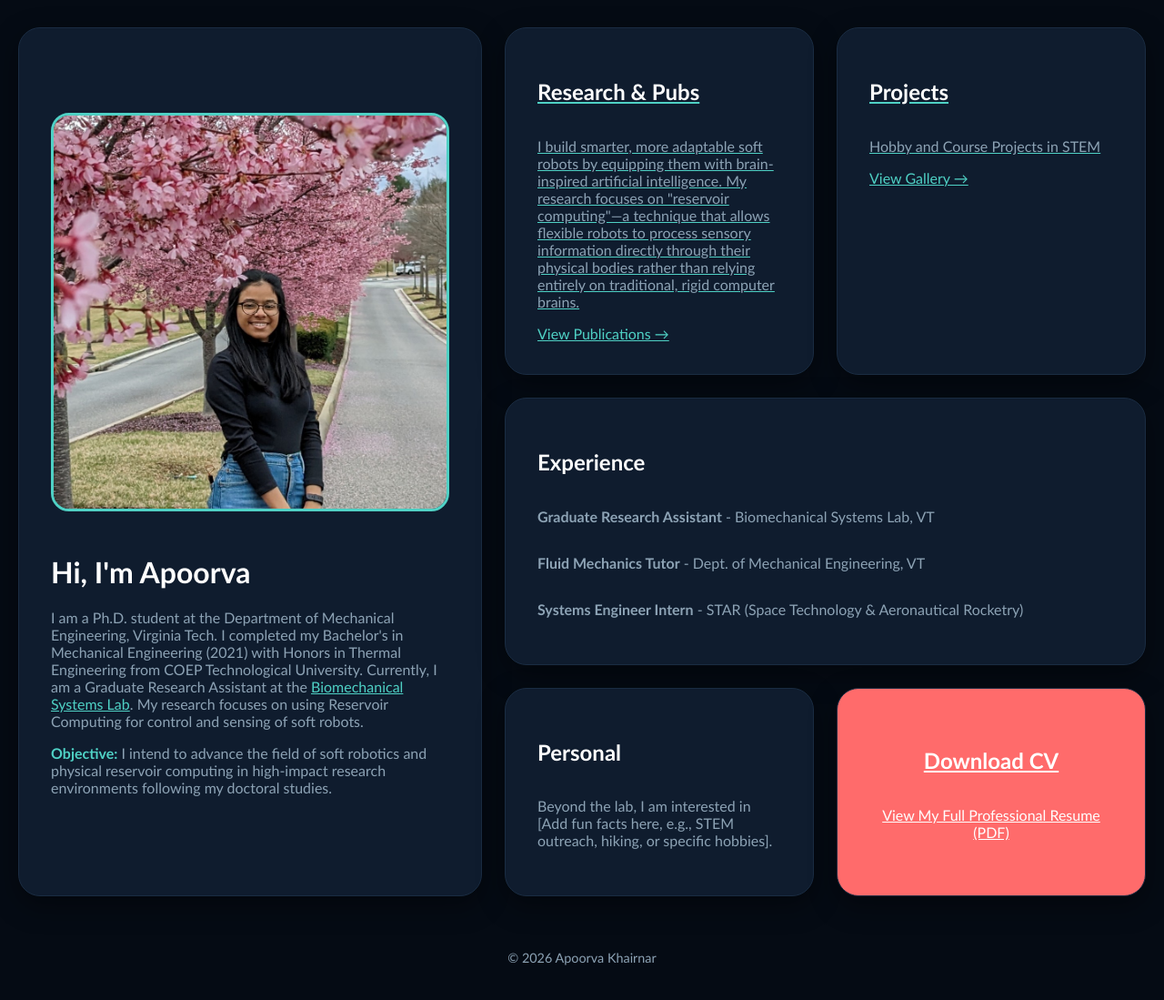
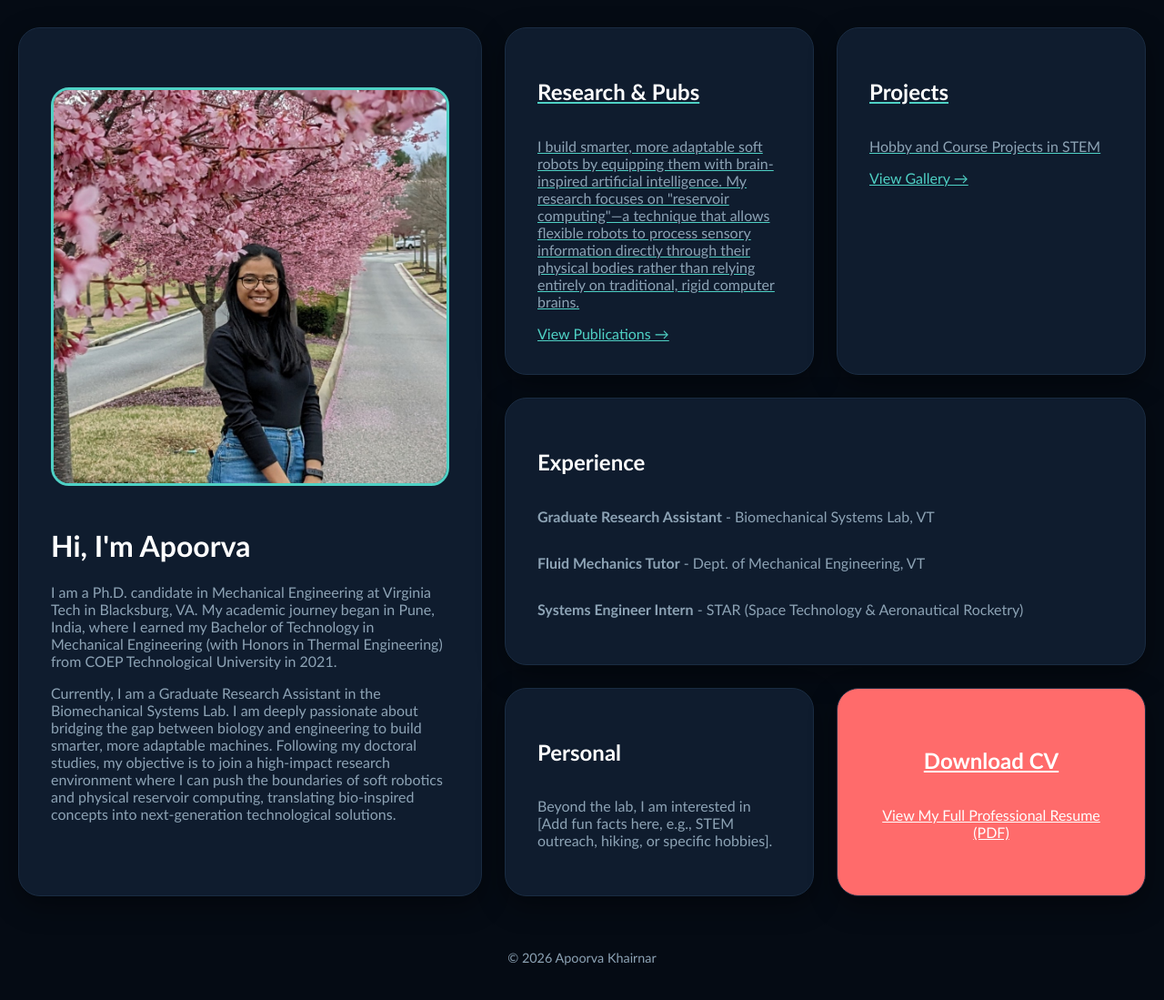
Before and after one commit to apoorvakhairnar/apoorvakhairnar.github.io, a Jekyll site: the page built from index.md, in a window 1280 px wide. Shown: the whole page at 91% size. Built offline with Jekyll 4.4.1, drawn with Linux system fonts in a browser that asks for light colours.

Commit message:
modified:   assets/css/home_style.css -- updated grid layout for home page 	modified:   assets/css/page_style.css -- added styles to hide existing nav for project page 	modified:   index.md -- updated bio and project descriptions on home page 	modified:   pages/projects/index.md -- commented out project images for now to focus on text content

```diff
--- a/assets/css/home_style.css
+++ b/assets/css/home_style.css
@@ -13,7 +13,7 @@ body {
 /* 1. Main Grid Container */
 .bento-container {
     width: 100%;
-    max-width: 1400px; /* Increased width for room to breathe */
+    max-width: 1600px; /* Increased width for room to breathe */
     margin: 10px auto 0px auto; /* More vertical spacing */
     padding: 20px; /* Padding prevents edge-touching */
     box-sizing: border-box; /* Crucial for mobile sizing */
--- a/assets/css/page_style.css
+++ b/assets/css/page_style.css
@@ -1,4 +1,9 @@
 @import 'style.css';
+
+/* Remove existing side/top nav for this layout */
+.sidenav, .nav_mobile {
+    display: none !important;
+}
 
 /* Hide radios and all content by default */
 .tab-radio { display: none; }
--- a/index.md
+++ b/index.md
@@ -10,21 +10,27 @@ extra_css:
     <img src="{{ '/assets/images/apoorva2.jpg' | relative_url }}" class="profile-img" alt="Apoorva Khairnar">
     <div class="bio-text">
       <h1>Hi, I'm Apoorva</h1>
-      <p>I am a Ph.D. student at the Department of Mechanical Engineering, Virginia Tech. I completed my Bachelor's in Mechanical Engineering (2021) with Honors in Thermal Engineering from COEP Technological University.
+      <p>
+        I am a Ph.D. candidate in Mechanical Engineering at Virginia Tech in Blacksburg, VA. My academic journey began in Pune, India, where I earned my Bachelor of Technology in Mechanical Engineering (with Honors in Thermal Engineering) from COEP Technological University in 2021.
+      </p>
+      <p>
+        Currently, I am a Graduate Research Assistant in the Biomechanical Systems Lab. I am deeply passionate about bridging the gap between biology and engineering to build smarter, more adaptable machines. Following my doctoral studies, my objective is to join a high-impact research environment where I can push the boundaries of soft robotics and physical reservoir computing, translating bio-inspired concepts into next-generation technological solutions.
+      </p>
+      <!-- <p>I am a Ph.D. student at the Department of Mechanical Engineering, Virginia Tech. I completed my Bachelor's in Mechanical Engineering (2021) with Honors in Thermal Engineering from COEP Technological University.
       Currently, I am a Graduate Research Assistant at the <a href="https://naughtonlab.org/">Biomechanical Systems Lab</a>. My research focuses on using Reservoir Computing for control and sensing of soft robots.</p>
-      <p><strong style="color: var(--color-accent);">Objective:</strong> I intend to advance the field of soft robotics and physical reservoir computing in high-impact research environments following my doctoral studies.</p>
+      <p><strong style="color: var(--color-accent);">Objective:</strong> I intend to advance the field of soft robotics and physical reservoir computing in high-impact research environments following my doctoral studies.</p> -->
     </div>
   </div>
 
   <a href="https://scholar.google.com/citations?user=SeCzgwsAAAAJ&hl=en" class="bento-card research-box">
     <h2>Research & Pubs</h2>
-    <p>I build smarter, more adaptable soft robots by equipping them with brain-inspired artificial intelligence. My research focuses on "reservoir computing"—a technique that allows flexible robots to process sensory information directly through their physical bodies rather than relying entirely on traditional, rigid computer brains.</p>
+    <p style="text-decoration: none;">I build smarter, more adaptable soft robots by equipping them with brain-inspired artificial intelligence. My research focuses on "reservoir computing"—a technique that allows flexible robots to process sensory information directly through their physical bodies rather than relying entirely on traditional, rigid computer brains.</p>
     <span>View Publications →</span>
   </a>
 
   <a href="{{ '/pages/projects' | relative_url }}" class="bento-card projects-box">
     <h2>Projects</h2>
-    <p>Hobby and Course Projects in STEM</p>
+    <p style="text-decoration: none;">Hobby and Course Projects in STEM</p>
     <span>View Gallery →</span>
   </a>
 
```
Also changed, not shown: pages/projects/index.md (+1 -1 lines).
